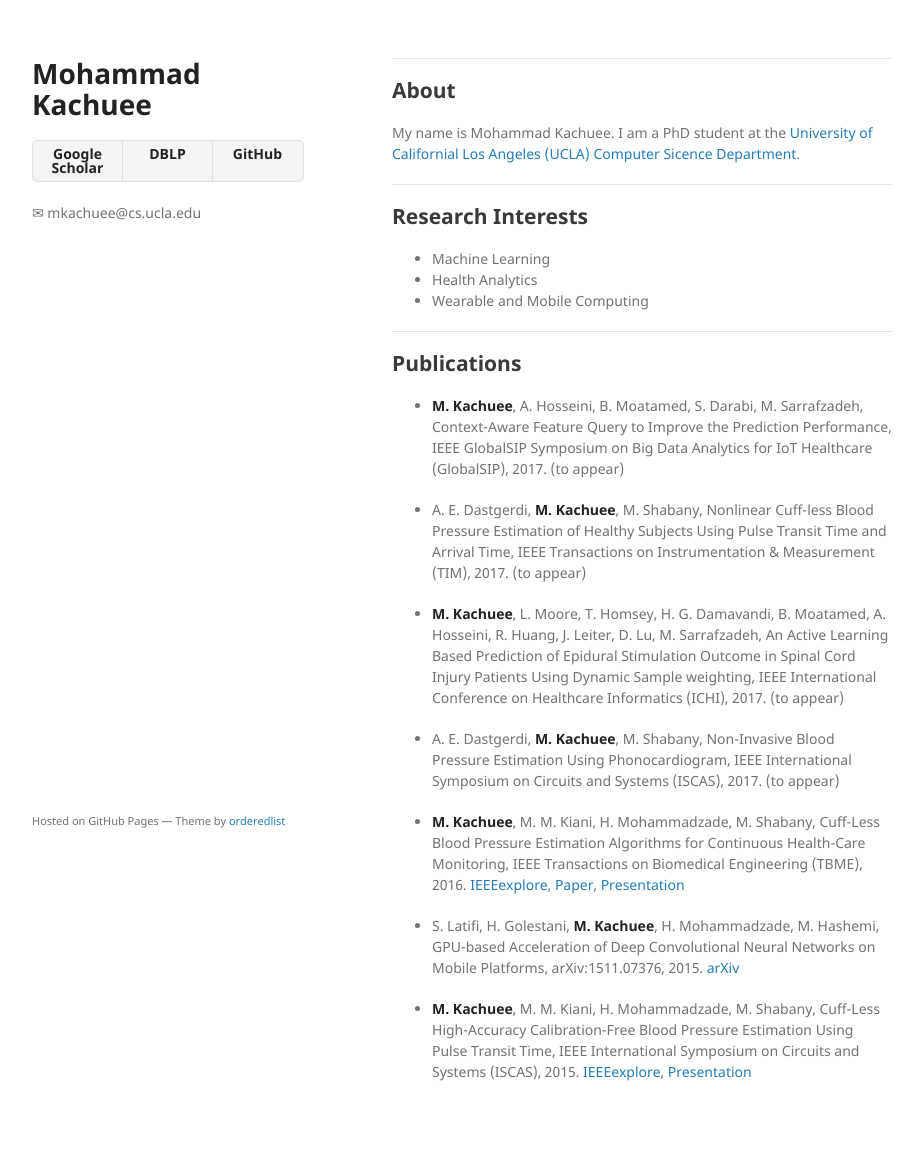
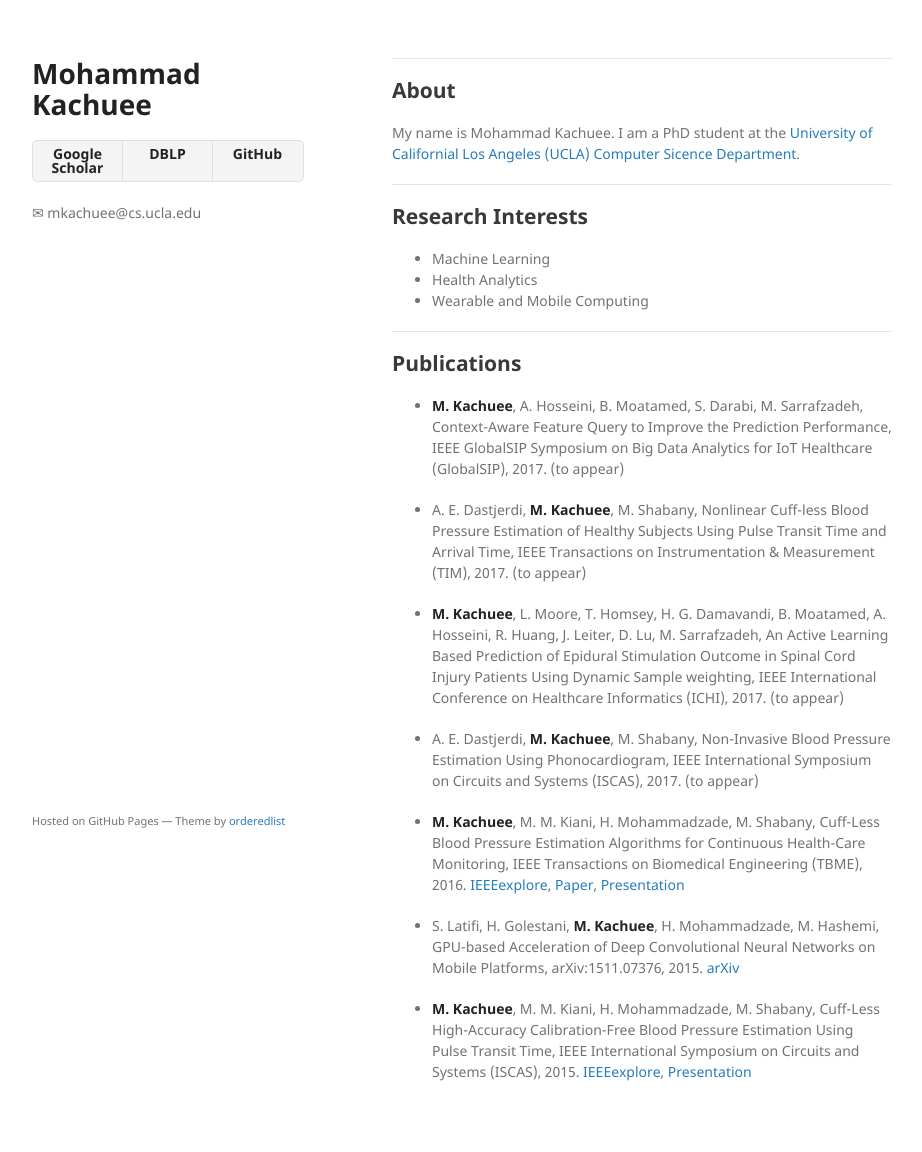
Before and after one commit to mkachuee/mkachuee.github.io, a Jekyll site: the page built from index.md, in a window 1280 px wide. Shown: the whole page, without its empty margins (178-1100 px from the left). Built offline with Jekyll 4.4.1, drawn with Linux system fonts in a browser that asks for light colours.

Commit message:
Update index.md

```diff
--- a/index.md
+++ b/index.md
@@ -20,11 +20,11 @@ My name is Mohammad Kachuee. I am a PhD student at the [University of California
 
 * **M. Kachuee**, A. Hosseini, B. Moatamed, S. Darabi, M. Sarrafzadeh, Context-Aware Feature Query to Improve the Prediction Performance, IEEE GlobalSIP Symposium on Big Data Analytics for IoT Healthcare (GlobalSIP), 2017. (to appear)
 
-* A. E. Dastgerdi, **M. Kachuee**, M. Shabany, Nonlinear Cuff-less Blood Pressure Estimation of Healthy Subjects Using Pulse Transit Time and Arrival Time, IEEE Transactions on Instrumentation & Measurement (TIM), 2017. (to appear)
+* A. E. Dastjerdi, **M. Kachuee**, M. Shabany, Nonlinear Cuff-less Blood Pressure Estimation of Healthy Subjects Using Pulse Transit Time and Arrival Time, IEEE Transactions on Instrumentation & Measurement (TIM), 2017. (to appear)
 
 * **M. Kachuee**, L. Moore, T. Homsey, H. G. Damavandi, B. Moatamed, A. Hosseini, R. Huang, J. Leiter, D. Lu, M. Sarrafzadeh, An Active Learning Based Prediction of Epidural Stimulation Outcome in Spinal Cord Injury Patients Using Dynamic Sample weighting, IEEE International Conference on Healthcare Informatics (ICHI), 2017. (to appear)
 
-* A. E. Dastgerdi, **M. Kachuee**, M. Shabany, Non-Invasive Blood Pressure Estimation Using Phonocardiogram, IEEE International Symposium on Circuits and Systems (ISCAS), 2017. (to appear)
+* A. E. Dastjerdi, **M. Kachuee**, M. Shabany, Non-Invasive Blood Pressure Estimation Using Phonocardiogram, IEEE International Symposium on Circuits and Systems (ISCAS), 2017. (to appear)
 
 * **M. Kachuee**, M. M. Kiani, H. Mohammadzade, M. Shabany, Cuff-Less Blood Pressure Estimation Algorithms for Continuous Health-Care Monitoring, IEEE Transactions on Biomedical Engineering (TBME), 2016. [IEEEexplore](http://dx.doi.org/10.1109/TBME.2016.2580904), [Paper](https://github.com/mkachuee/mkachuee.github.io/blob/master/papers/Paper_TBME2016.pdf), [Presentation](https://github.com/mkachuee/mkachuee.github.io/blob/master/papers/Presentation_TBME2016.pdf)
 
```
